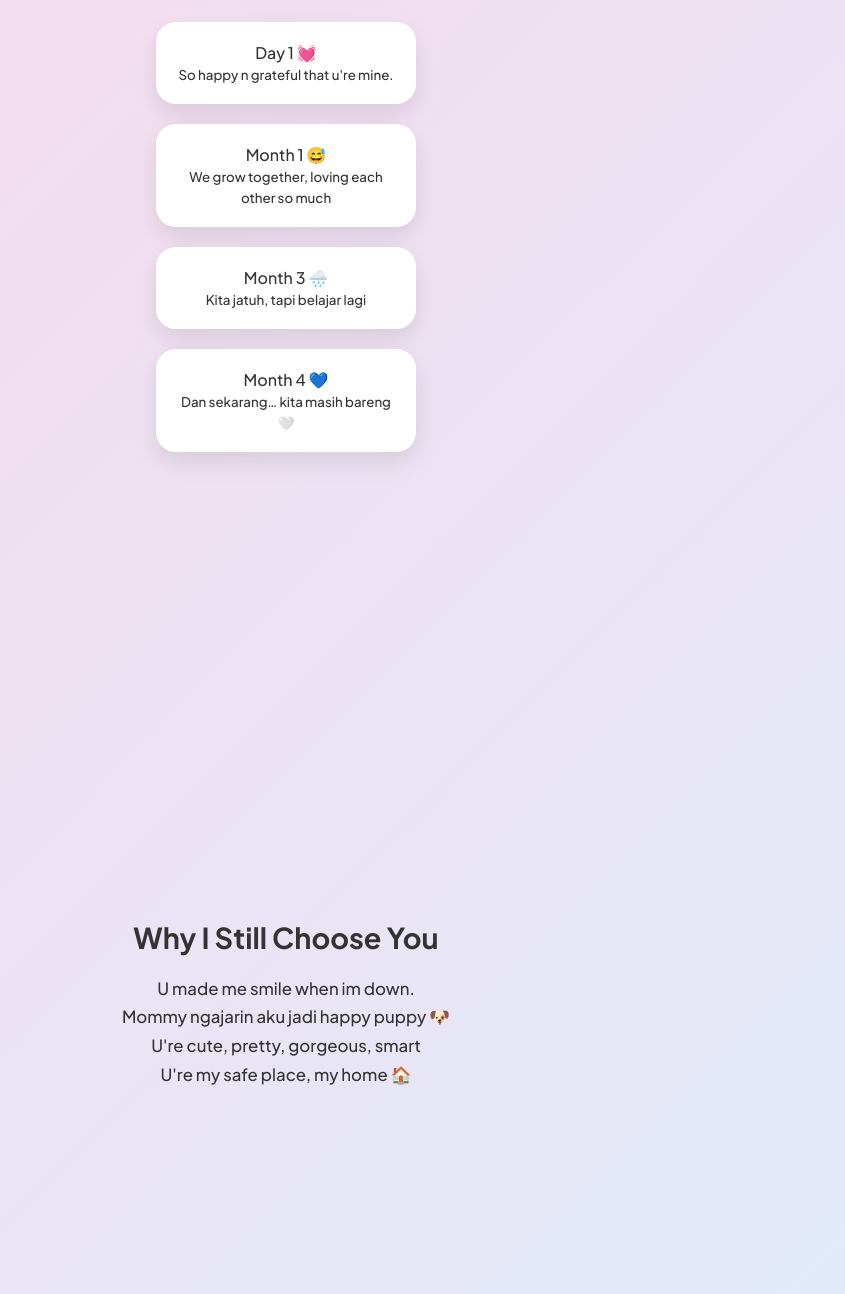
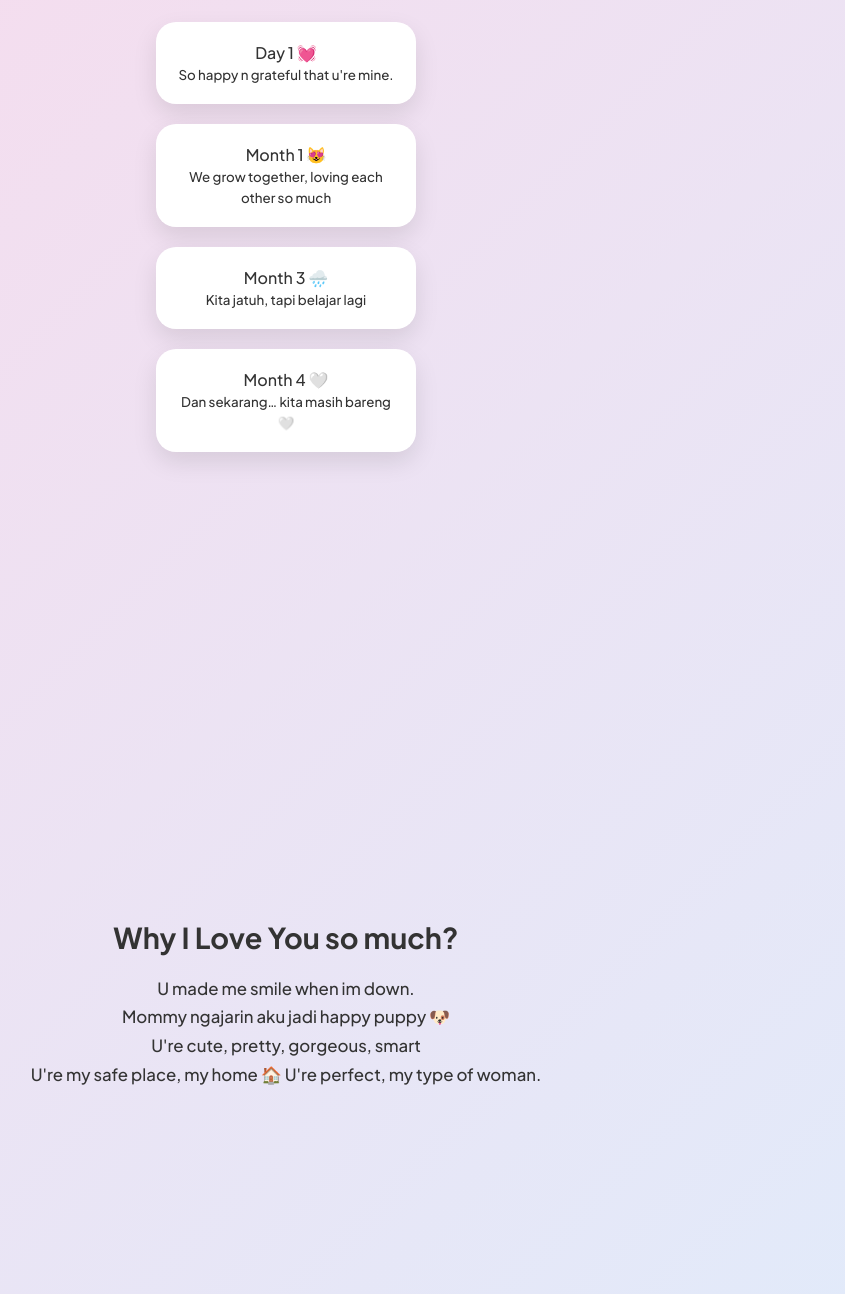
Before and after one commit to ATHAR771/happyanniversary, a plain HTML site: page index.html in a window 1280 px wide. Shown: the part 986-2280 px from the top of the page, without its empty margins (354-1199 px from the left). Drawn offline with Linux system fonts and the light colour scheme.

Commit message:
Update index.html

```diff
--- a/index.html
+++ b/index.html
@@ -112,20 +112,21 @@ p{max-width:600px;font-size:1.05em;line-height:1.7;margin-bottom:20px;}
 <section class="fade">
   <h2>Our Little Timeline</h2>
   <div class="card">Day 1 💓<br><small>So happy n grateful that u're mine.</small></div>
-    <div class="card">Month 1 😅<br><small>We grow together, loving each other so much</small></div>
+    <div class="card">Month 1 😻<br><small>We grow together, loving each other so much</small></div>
     <div class="card">Month 3 🌧️<br><small>Kita jatuh, tapi belajar lagi</small></div>
-    <div class="card">Month 4 💙<br><small>Dan sekarang… kita masih bareng 🤍</small></div>
+    <div class="card">Month 4 🤍<br><small>Dan sekarang… kita masih bareng 🤍</small></div>
 
   </div>
 </section>
 
 <section class="fade">
-  <h2>Why I Still Choose You</h2>
+  <h2>Why I Love You so much?</h2>
   <p>
     U made me smile when im down.<br>
     Mommy ngajarin aku jadi happy puppy 🐶<br>
     U're cute, pretty, gorgeous, smart<br>
     U're my safe place, my home 🏠
+    U're perfect, my type of woman.
 
   </p>
 </section>
@@ -140,6 +141,7 @@ p{max-width:600px;font-size:1.05em;line-height:1.7;margin-bottom:20px;}
     Maaf, kalo aku bikin kakak cape... dengan sikap aku.
     Im still trying to be the best 4 u... please stay with me ya?
     Bareng bareng kita di kampus UI, kampus impian kita berdua.
+    Maaf aku belum sempet ngasih kakak bunga... jadi bikin ini aja <3
 
   </p>
 
@@ -209,7 +211,7 @@ for(let i=0;i<20;i++){
 </script>
 
 <p style="text-align:center;font-size:0.9em;opacity:0.7;margin:30px 0;">
-  No matter how many times we fall… I’ll still choose you.
+  No matter how many times we fall… I’d still choose you.
 </p>
 
 </body>
```
